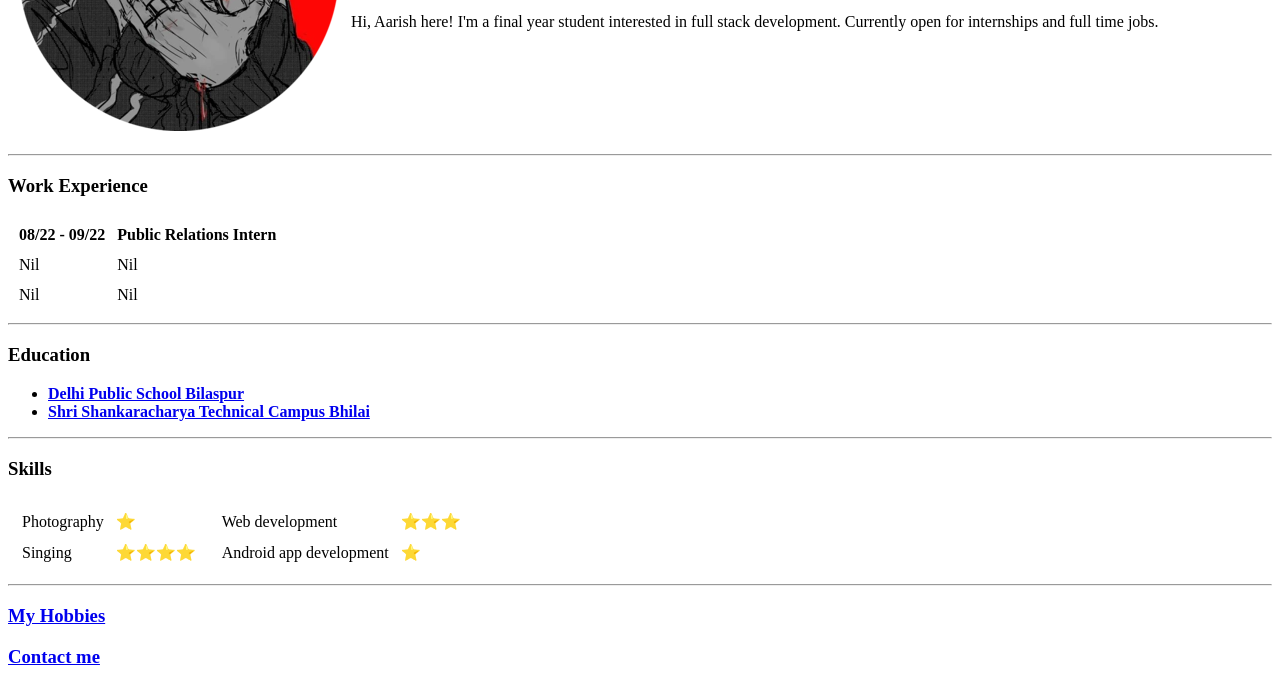
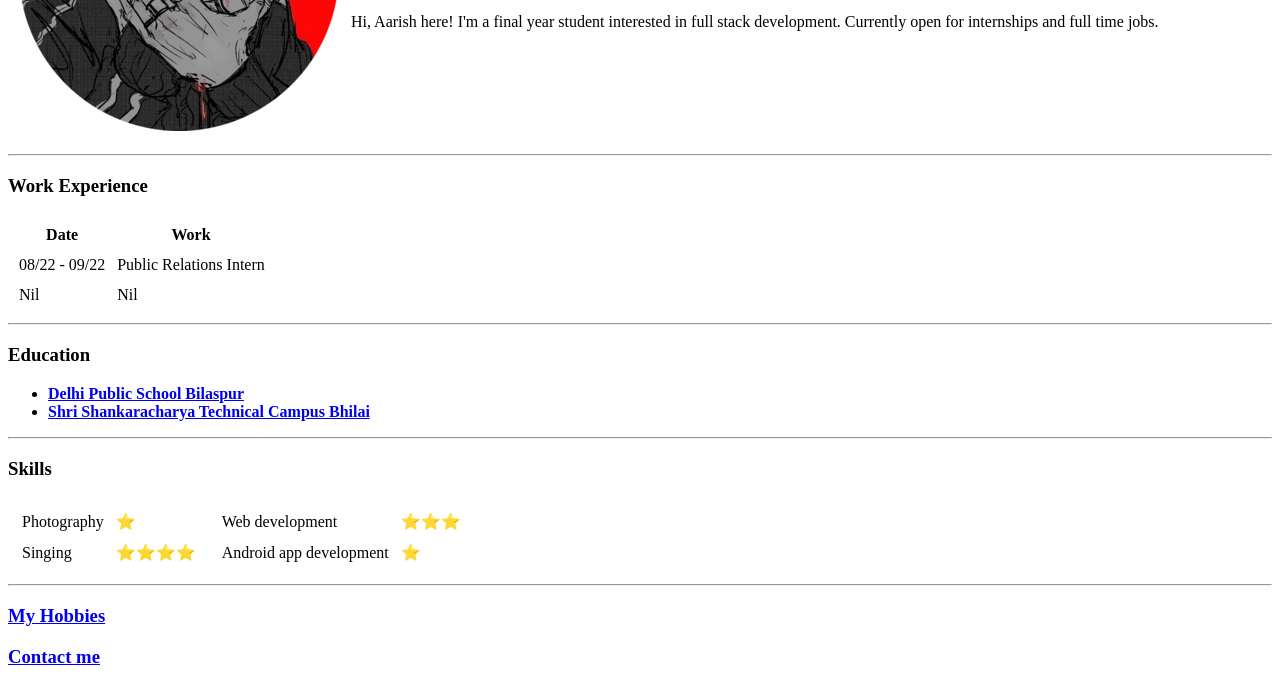
Before and after one commit to aarish19/CV, a plain HTML site: page index.html in a window 1280 px wide. Shown: the part 208-894 px from the top of the page. Drawn offline with Linux system fonts and the light colour scheme.

Commit message:
Update index.html

```diff
--- a/index.html
+++ b/index.html
@@ -20,11 +20,11 @@
   <hr>
   <h3>Work Experience</h3>
   <table cellspacing="10">
-    <th>08/22 - 09/22</th>
-    <th>Public Relations Intern</th>
+    <th>Date</th>
+    <th>Work</th>
     <tr>
-      <td>Nil</td>
-      <td>Nil</td>
+      <td>08/22 - 09/22</td>
+      <td>Public Relations Intern</td>
     </tr>
     <tr>
       <td>Nil</td>
```
